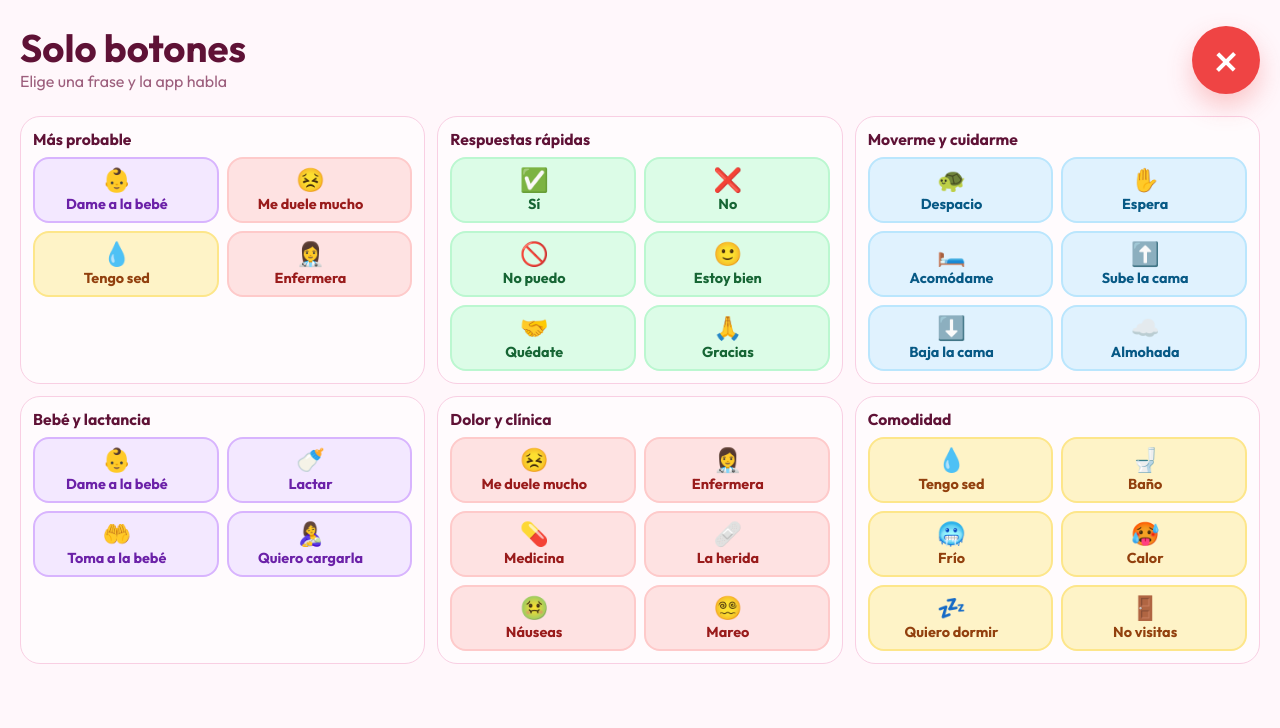
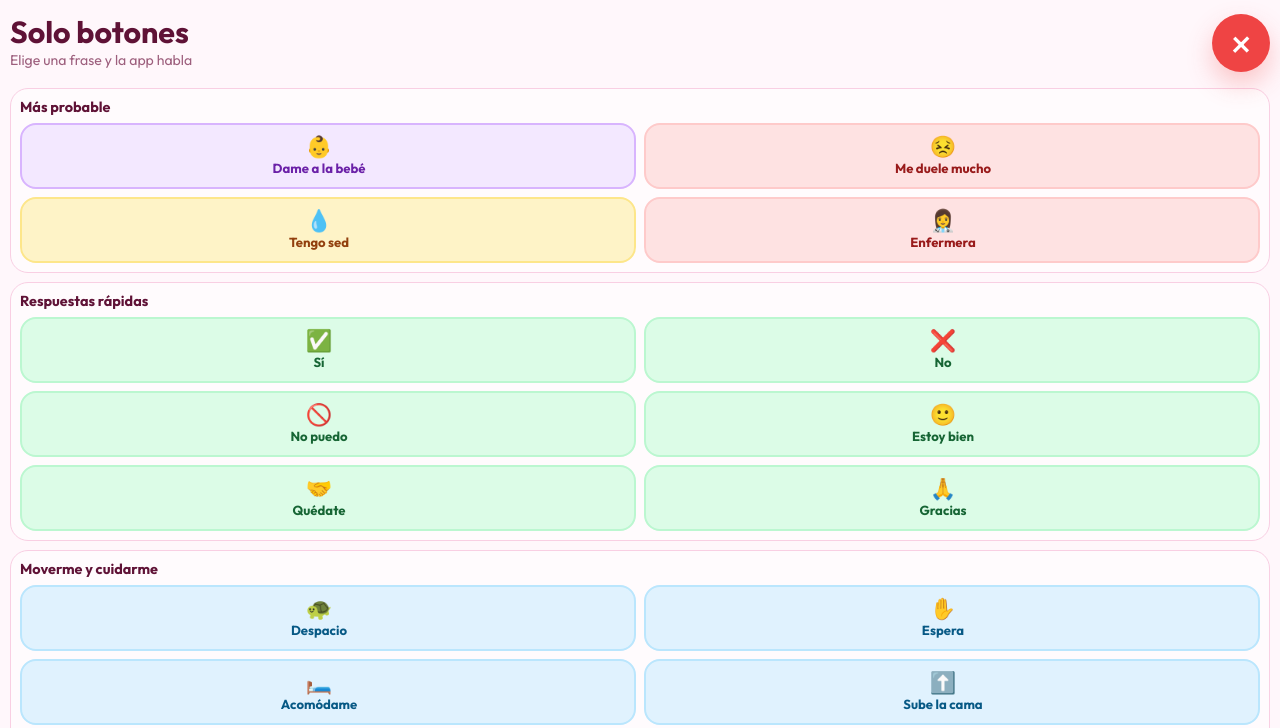
Before and after one commit to AlexanderPrincipeDev/appBubuPregnant, a plain HTML site: page index.html in a window 1280 px wide. Both pictures are taken after a click on the button "Solo botones". Shown: the top 728 px of the page. Drawn offline with Linux system fonts and the light colour scheme.

Commit message:
mejorando UI UX 9

```diff
--- a/style.css
+++ b/style.css
@@ -39,11 +39,11 @@ body {
     background: var(--bg);
     color: var(--text);
     font-family: var(--font);
-    padding: 14px;
-    padding-top: max(14px, env(safe-area-inset-top));
-    padding-right: max(14px, env(safe-area-inset-right));
-    padding-bottom: max(14px, env(safe-area-inset-bottom));
-    padding-left: max(14px, env(safe-area-inset-left));
+    padding: 10px;
+    padding-top: max(10px, env(safe-area-inset-top));
+    padding-right: max(10px, env(safe-area-inset-right));
+    padding-bottom: max(10px, env(safe-area-inset-bottom));
+    padding-left: max(10px, env(safe-area-inset-left));
     display: flex;
     justify-content: center;
 }
@@ -66,53 +66,54 @@ button {
 }
 
 .app-shell {
-    width: min(100%, 980px);
-    min-height: calc(100vh - 28px);
+    width: min(100%, 430px);
+    min-height: calc(100vh - 20px);
     margin: 0 auto;
     display: flex;
     flex-direction: column;
-    gap: 14px;
+    gap: 10px;
 }
 
 .app-header {
     display: flex;
     justify-content: space-between;
-    align-items: flex-start;
-    gap: 14px;
-    padding: 8px 2px;
+    align-items: center;
+    gap: 10px;
+    padding: 4px 2px 2px;
 }
 
 .header-actions {
     display: flex;
     align-items: center;
-    gap: 10px;
+    gap: 8px;
     flex: 0 0 auto;
 }
 
 .view-toggle-btn {
-    min-height: 46px;
+    min-height: 42px;
     border-radius: 999px;
-    padding: 0 16px;
+    padding: 0 12px;
     background: var(--primary);
     color: white;
     font-weight: 800;
+    font-size: 0.92rem;
     touch-action: manipulation;
 }
 
 h1 {
-    font-size: clamp(2rem, 8vw, 3.2rem);
+    font-size: clamp(1.65rem, 7.5vw, 2.25rem);
     line-height: 1;
-    margin: 4px 0 6px;
+    margin: 2px 0 3px;
 }
 
 .app-header p:last-child {
     color: var(--muted);
-    font-size: 1rem;
+    font-size: 0.88rem;
 }
 
 .round-btn {
-    width: 46px;
-    height: 46px;
+    width: 42px;
+    height: 42px;
     border-radius: 50%;
     background: var(--soft);
     color: var(--text);
@@ -133,18 +134,18 @@ h1 {
 
 .chat-card {
     position: relative;
-    padding: 16px;
+    padding: 12px;
     display: flex;
     flex-direction: column;
-    gap: 12px;
+    gap: 10px;
 }
 
 .current-message {
-    min-height: 112px;
+    min-height: 96px;
     background: linear-gradient(135deg, var(--primary), var(--primary-dark));
     color: white;
-    border-radius: 22px;
-    padding: 18px;
+    border-radius: 20px;
+    padding: 14px;
     display: flex;
     flex-direction: column;
     justify-content: center;
@@ -152,7 +153,7 @@ h1 {
 }
 
 .current-message span {
-    font-size: 0.9rem;
+    font-size: 0.8rem;
     opacity: 0.82;
     font-weight: 700;
     text-transform: uppercase;
@@ -160,20 +161,20 @@ h1 {
 }
 
 .current-message strong {
-    font-size: clamp(1.45rem, 4vw, 2.2rem);
+    font-size: clamp(1.25rem, 6vw, 1.65rem);
     line-height: 1.12;
 }
 
 textarea {
     width: 100%;
-    min-height: 150px;
+    min-height: 118px;
     resize: none;
     border: 2px solid var(--border);
-    border-radius: 20px;
+    border-radius: 18px;
     background: var(--soft);
     color: var(--text);
-    padding: 16px;
-    font-size: 1.28rem;
+    padding: 13px;
+    font-size: 1.08rem;
     outline: none;
 }
 
@@ -184,8 +185,8 @@ textarea:focus {
 
 .main-actions {
     display: grid;
-    grid-template-columns: 1.35fr 1fr 1fr;
-    gap: 10px;
+    grid-template-columns: 1.25fr 1fr 1fr;
+    gap: 8px;
 }
 
 .primary-btn,
@@ -195,10 +196,10 @@ textarea:focus {
 .category-btn,
 .help-btn,
 .quiet-btn {
-    min-height: 64px;
-    border-radius: 18px;
+    min-height: 58px;
+    border-radius: 16px;
     font-weight: 700;
-    font-size: 1.06rem;
+    font-size: 0.98rem;
     transition: transform 0.16s ease, background 0.16s ease;
 }
 
@@ -229,14 +230,14 @@ textarea:focus {
 }
 
 .quick-section {
-    padding: 16px;
+    padding: 12px;
 }
 
 .button-only-view {
     position: fixed;
     inset: 0;
     z-index: 40;
-    padding: max(18px, env(safe-area-inset-top)) max(18px, env(safe-area-inset-right)) max(18px, env(safe-area-inset-bottom)) max(18px, env(safe-area-inset-left));
+    padding: max(10px, env(safe-area-inset-top)) max(10px, env(safe-area-inset-right)) max(12px, env(safe-area-inset-bottom)) max(10px, env(safe-area-inset-left));
     overflow-y: auto;
     background: var(--bg);
     border: 0;
@@ -255,30 +256,30 @@ body.button-only-mode {
     display: flex;
     justify-content: space-between;
     align-items: center;
-    gap: 16px;
-    margin: -4px 0 14px;
-    padding: 6px 0 12px;
+    gap: 10px;
+    margin: -2px 0 10px;
+    padding: 4px 0 8px;
     background: var(--bg);
 }
 
 .zen-header h2 {
-    font-size: clamp(1.7rem, 3vw, 2.4rem);
+    font-size: clamp(1.45rem, 7vw, 1.9rem);
     line-height: 1;
 }
 
 .zen-header p {
     color: var(--muted);
-    font-size: 1rem;
-    margin-top: 4px;
+    font-size: 0.88rem;
+    margin-top: 3px;
 }
 
 .zen-close-btn {
-    width: 68px;
-    height: 68px;
+    width: 58px;
+    height: 58px;
     border-radius: 50%;
     background: var(--danger);
     color: white;
-    font-size: 3rem;
+    font-size: 2.5rem;
     line-height: 1;
     font-weight: 400;
     flex: 0 0 auto;
@@ -288,13 +289,13 @@ body.button-only-mode {
 .category-board {
     display: grid;
     grid-template-columns: 1fr;
-    gap: 12px;
+    gap: 9px;
 }
 
 .button-category {
     border: 1px solid var(--border);
-    border-radius: 20px;
-    padding: 12px;
+    border-radius: 18px;
+    padding: 9px;
     background: rgba(255, 255, 255, 0.42);
 }
 
@@ -303,8 +304,8 @@ body.dark-mode .button-category {
 }
 
 .button-category h3 {
-    font-size: 0.98rem;
-    margin-bottom: 8px;
+    font-size: 0.9rem;
+    margin-bottom: 7px;
 }
 
 .category-grid {
@@ -314,19 +315,19 @@ body.dark-mode .button-category {
 }
 
 .priority-section {
-    padding: 16px;
+    padding: 12px;
 }
 
 .priority-grid {
     display: grid;
     grid-template-columns: repeat(2, minmax(0, 1fr));
-    gap: 10px;
+    gap: 8px;
 }
 
 .priority-btn {
     position: relative;
-    min-height: 104px;
-    border-radius: 22px;
+    min-height: 86px;
+    border-radius: 18px;
     background: var(--primary);
     color: white;
     box-shadow: 0 12px 28px rgba(219, 39, 119, 0.24);
@@ -334,12 +335,12 @@ body.dark-mode .button-category {
     flex-direction: column;
     align-items: center;
     justify-content: center;
-    gap: 8px;
-    padding: 12px;
+    gap: 6px;
+    padding: 10px;
 }
 
 .priority-btn .button-emoji {
-    font-size: 2.25rem;
+    font-size: 1.85rem;
     line-height: 1;
 }
 
@@ -412,14 +413,14 @@ body.dark-mode .button-category {
 }
 
 .quick-section h2 {
-    font-size: 1.15rem;
-    margin-bottom: 12px;
+    font-size: 1rem;
+    margin-bottom: 9px;
 }
 
 .common-grid {
     display: grid;
     grid-template-columns: repeat(2, minmax(0, 1fr));
-    gap: 10px;
+    gap: 8px;
 }
 
 .phrase-btn {
@@ -427,13 +428,13 @@ body.dark-mode .button-category {
     background: var(--card);
     color: var(--text);
     border: 2px solid var(--border);
-    min-height: 96px;
-    padding: 10px;
+    min-height: 82px;
+    padding: 8px;
     display: flex;
     flex-direction: column;
     align-items: center;
     justify-content: center;
-    gap: 7px;
+    gap: 5px;
 }
 
 .category-btn {
@@ -452,33 +453,33 @@ body.dark-mode .button-category {
 }
 
 .phrase-btn .button-emoji {
-    font-size: 2.05rem;
+    font-size: 1.65rem;
     line-height: 1;
 }
 
 .category-btn .button-emoji {
-    font-size: 1.45rem;
+    font-size: 1.32rem;
     line-height: 1;
 }
 
 .category-btn .button-label {
-    font-size: 0.9rem;
+    font-size: 0.82rem;
 }
 
 .count-badge {
     position: absolute;
-    top: 8px;
-    right: 8px;
-    min-width: 26px;
-    height: 26px;
-    padding: 0 8px;
+    top: 6px;
+    right: 6px;
+    min-width: 23px;
+    height: 23px;
+    padding: 0 7px;
     border-radius: 999px;
     background: rgba(255, 255, 255, 0.9);
     color: var(--text);
     display: inline-flex;
     align-items: center;
     justify-content: center;
-    font-size: 0.82rem;
+    font-size: 0.74rem;
     font-weight: 800;
     box-shadow: 0 4px 10px rgba(0, 0, 0, 0.12);
 }
@@ -495,18 +496,18 @@ body.dark-mode .button-category {
 
 
 .quiet-section {
-    padding: 16px;
+    padding: 12px;
     display: grid;
     grid-template-columns: 1fr 1fr;
-    gap: 10px;
+    gap: 8px;
 }
 
 .help-btn {
     grid-column: 1 / -1;
-    min-height: 74px;
+    min-height: 66px;
     background: var(--danger);
     color: white;
-    font-size: 1.08rem;
+    font-size: 1rem;
 }
 
 .modal-backdrop {
@@ -517,44 +518,44 @@ body.dark-mode .button-category {
     display: flex;
     align-items: center;
     justify-content: center;
-    padding: 24px;
+    padding: 16px;
 }
 
 .modal-card {
-    width: min(100%, 460px);
+    width: min(100%, 390px);
     background: var(--card);
     color: var(--text);
-    border-radius: 26px;
+    border-radius: 22px;
     border: 1px solid var(--border);
     box-shadow: 0 24px 70px rgba(0, 0, 0, 0.32);
-    padding: 26px;
+    padding: 20px;
     text-align: center;
 }
 
 .modal-card h2 {
-    font-size: 1.6rem;
+    font-size: 1.35rem;
     margin-bottom: 10px;
 }
 
 .modal-card p {
     color: var(--muted);
-    font-size: 1.08rem;
+    font-size: 0.98rem;
     line-height: 1.35;
-    margin-bottom: 22px;
+    margin-bottom: 18px;
 }
 
 .modal-actions {
     display: grid;
     grid-template-columns: 1.25fr 1fr;
-    gap: 12px;
+    gap: 8px;
 }
 
 .modal-cancel-btn,
 .modal-danger-btn {
-    min-height: 62px;
+    min-height: 56px;
     border-radius: 18px;
     font-weight: 800;
-    font-size: 1.02rem;
+    font-size: 0.96rem;
     touch-action: manipulation;
 }
 
@@ -599,179 +600,36 @@ body.dark-mode .button-category {
     }
 }
 
-@media (min-width: 680px) {
+@media (min-width: 431px) {
     body {
-        padding: 24px;
+        padding: 16px;
+        padding-top: max(16px, env(safe-area-inset-top));
+        padding-right: max(16px, env(safe-area-inset-right));
+        padding-bottom: max(16px, env(safe-area-inset-bottom));
+        padding-left: max(16px, env(safe-area-inset-left));
     }
 
     .app-shell {
-        min-height: calc(100vh - 48px);
-    }
-
-    .common-grid {
-        grid-template-columns: repeat(3, minmax(0, 1fr));
+        min-height: calc(100vh - 32px);
     }
 }
 
-@media (min-width: 900px) {
-    body {
-        padding: 28px;
-        align-items: center;
+@media (orientation: landscape) and (max-height: 520px) {
+    .app-header p:last-child,
+    .zen-header p {
+        display: none;
     }
 
-    .app-shell {
-        min-height: min(820px, calc(100vh - 56px));
-        display: grid;
-        grid-template-columns: 1fr 1.12fr;
-        grid-template-rows: auto auto 1fr auto;
-        gap: 18px;
-    }
-
-    .app-header {
-        grid-column: 1 / -1;
-        padding: 4px 4px 0;
-    }
-
-    .chat-card {
-        grid-column: 1;
-        grid-row: 2 / 4;
-        padding: 20px;
-    }
-
-    .priority-section {
-        grid-column: 2;
-        grid-row: 2;
-        padding: 20px;
-    }
-
-    .quick-section {
-        grid-column: 2;
-        grid-row: 3;
-        padding: 20px;
-    }
-
-    .button-only-view {
-        padding: max(20px, env(safe-area-inset-top)) max(20px, env(safe-area-inset-right)) max(20px, env(safe-area-inset-bottom)) max(20px, env(safe-area-inset-left));
-    }
-
-    .quiet-section {
-        grid-column: 1 / -1;
-        grid-row: 4;
-        padding: 20px;
-        grid-template-columns: 1.4fr 1fr 1fr 1fr 1fr;
-    }
-
-    .help-btn {
-        grid-column: auto;
+    .current-message {
+        min-height: 78px;
     }
 
     textarea {
-        min-height: 190px;
-    }
-
-    .current-message {
-        min-height: 170px;
-    }
-
-    .common-grid {
-        grid-template-columns: repeat(4, minmax(0, 1fr));
-        gap: 12px;
-    }
-
-    .priority-grid {
-        grid-template-columns: repeat(2, minmax(0, 1fr));
-        gap: 12px;
-    }
-
-    .category-grid {
-        grid-template-columns: repeat(2, minmax(0, 1fr));
-        gap: 8px;
-    }
-
-    .category-btn {
-        min-height: 66px;
-    }
-
-    .category-board {
-        grid-template-columns: repeat(3, minmax(0, 1fr));
-        gap: 12px;
-    }
-
-    .priority-btn {
-        min-height: 132px;
-        font-size: 1.16rem;
-    }
-
-    .phrase-btn {
-        min-height: 92px;
-        font-size: 1rem;
-    }
-
-    .primary-btn,
-    .secondary-btn,
-    .quiet-btn {
-        min-height: 70px;
-    }
-
-    .help-btn {
-        min-height: 80px;
-    }
-}
-
-@media (min-width: 760px) and (max-width: 899px) {
-    body {
-        padding: 26px;
-    }
-
-    .app-shell {
-        width: min(100%, 820px);
-        gap: 18px;
-    }
-
-    .chat-card,
-    .priority-section,
-    .quick-section,
-    .quiet-section {
-        padding: 22px;
-    }
-
-    .button-only-view {
-        padding: max(22px, env(safe-area-inset-top)) max(22px, env(safe-area-inset-right)) max(22px, env(safe-area-inset-bottom)) max(22px, env(safe-area-inset-left));
-    }
-
-    .common-grid {
-        grid-template-columns: repeat(3, minmax(0, 1fr));
-        gap: 12px;
-    }
-
-    .priority-grid {
-        grid-template-columns: repeat(4, minmax(0, 1fr));
-        gap: 12px;
-    }
-
-    .category-grid {
-        grid-template-columns: repeat(2, minmax(0, 1fr));
-        gap: 8px;
+        min-height: 82px;
     }
 
     .category-board {
         grid-template-columns: repeat(2, minmax(0, 1fr));
-    }
-
-    .priority-btn {
-        min-height: 128px;
-    }
-
-    .phrase-btn {
-        min-height: 118px;
-    }
-
-    .current-message {
-        min-height: 150px;
-    }
-
-    textarea {
-        min-height: 180px;
     }
 }
 
@@ -785,16 +643,6 @@ body.dark-mode .button-category {
     .common-grid,
     .category-grid {
         grid-template-columns: 1fr 1fr;
-    }
-
-    .category-board {
-        grid-template-columns: 1fr;
-    }
-
-    .zen-close-btn {
-        width: 58px;
-        height: 58px;
-        font-size: 2.5rem;
     }
 
     .help-btn {
--- a/sw.js
+++ b/sw.js
@@ -1,4 +1,4 @@
-const CACHE_NAME = 'bubu-app-v14-zen-button-view';
+const CACHE_NAME = 'bubu-app-v15-iphone-16-pro';
 const ASSETS_TO_CACHE = [
     './',
     './index.html',
```
Also changed, not shown: index.html (+3 -1 lines).
